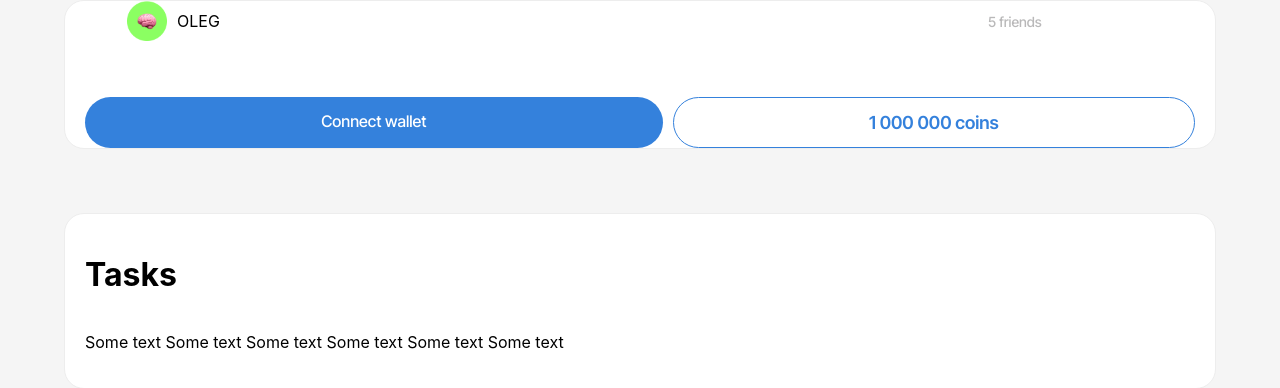
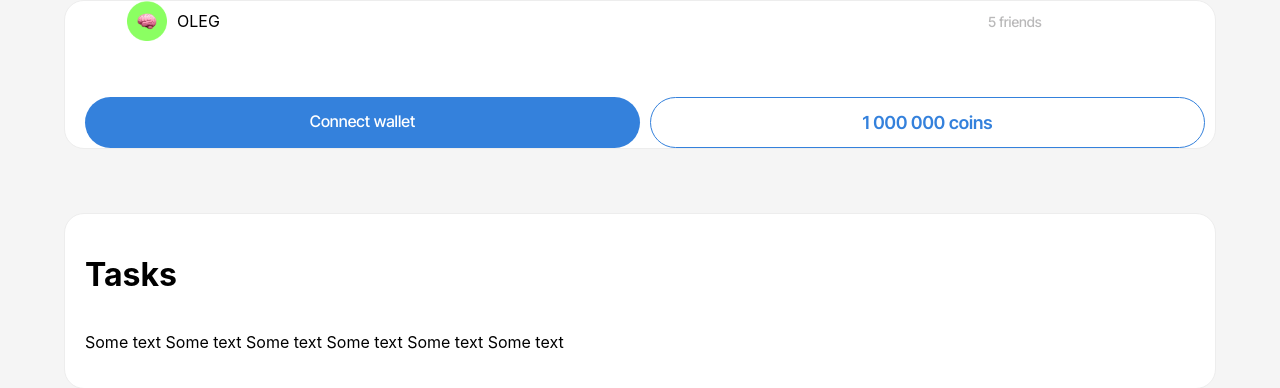
Before and after one commit to FasadSalatov/Jettocoinwebapp, a React (Create React App) app: page / in a window 1280 px wide. Shown: the top 388 px of the page. Built offline with nearby package versions, Linux system fonts and the light colour scheme.

Commit message:
Add files via upload

```diff
--- a/src/styles/home.css
+++ b/src/styles/home.css
@@ -125,8 +125,9 @@ flex-grow: 0;
     padding: 12px;
     gap: 21px;
 
-    width: 45%;
+    width: 50%;
     height: 51px;
+    text-transform: none;
 
     /* Blue */
     border: 1px solid #3481DC;
```
